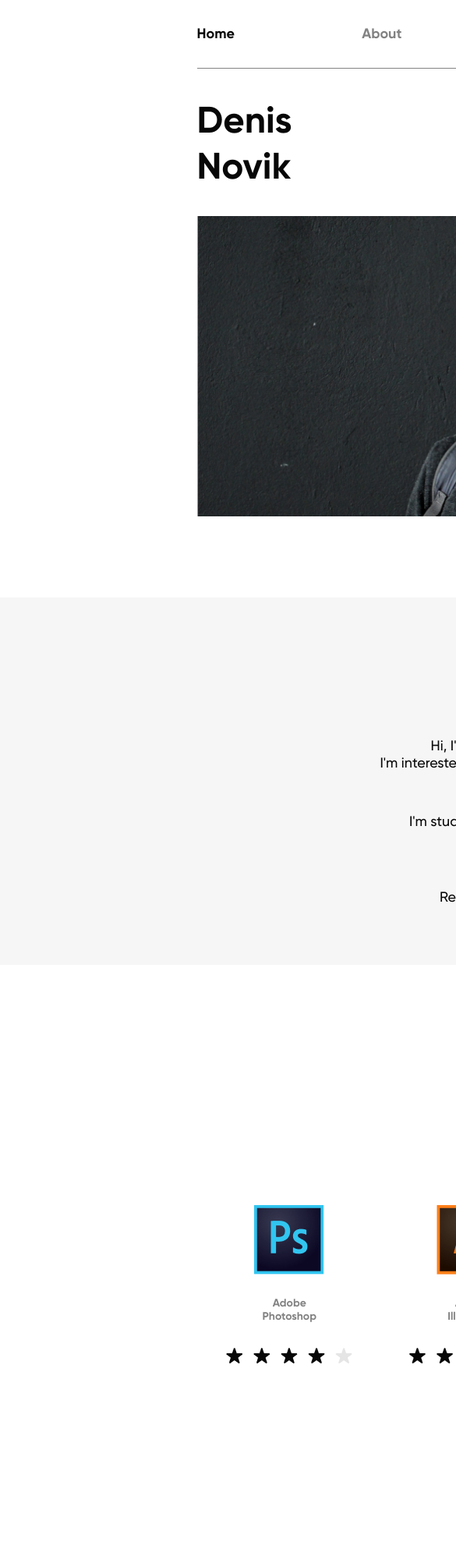
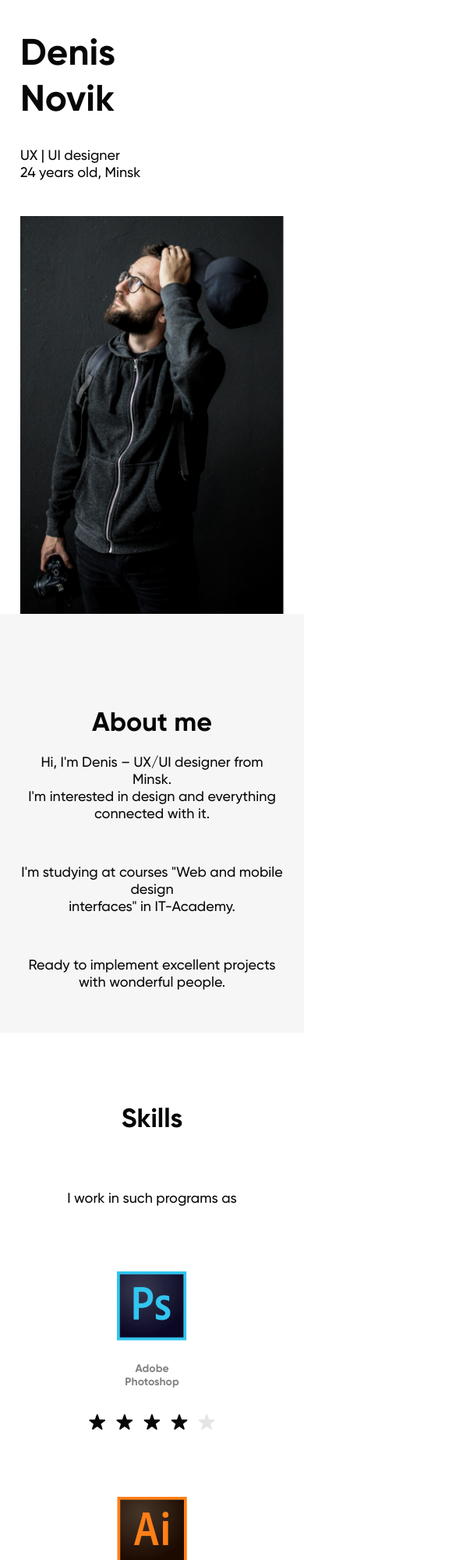
Before and after one commit to Chagnik/my_project, a plain HTML site: page index.html in a window 390 px wide. Shown: the top 2000 px of the page at 78% size, 585 px wide, since content can reach past the window. Before the commit the page ends 1752 px from the top, so only its background shows below. Drawn offline with Linux system fonts and the light colour scheme; files whose address does not match are found by name.

Commit message:
Работа с адаптивом страцы

```diff
--- a/index.html
+++ b/index.html
@@ -3,8 +3,9 @@
 <head>
     <meta charset="UTF-8">
     <meta http-equiv="X-UA-Compatible" content="IE=edge">
-    <meta name="viewport" content="width=device-width, initial-scale=1.0">
+
     <link rel="stylesheet" href="css/style.css">
+    <meta name="viewport" content="width=device-width>
     <title>Document</title>
 </head>
 <body>
@@ -29,7 +30,8 @@
                 </div>
             </div>
             <div class="header__image">
-                <img src="/image/BSPP2266.png" alt="">
+                <img class="pc" src="/image/BSPP2266.png" alt="">
+                <img class="mobile" src="/image/mobile.png" alt="">
             </div>
         </div>
     </div>
--- a/scss/style.scss
+++ b/scss/style.scss
@@ -13,44 +13,47 @@
 	font-weight: normal;
 	font-style: normal;
 }
-
-
 @import "nullstyle.scss";
 
 $color1: #070707;
 $color2: #828282;
 $color3: #F6F6F6;
 
-%18px {
+%fs18 {
     font-family: 'Gilroy-Medium';
     font-size: 18px;
     line-height: 22px;
     color: $color1;
 }
-%14px {
+
+%fs14 {
     font-family: 'Gilroy-Bold';
     font-size: 14px;
     line-height: 17px;
     color: $color2;
 }
-
 .header {
     margin: 0 auto;
     margin-bottom: 104px;
     &__menu {
         font-family: 'Gilroy-Bold';
         margin: 0 auto;
-        width: 940px / 1445px * 100%;
+        width: 930px / 1440px * 100%;
         height: 88px;
         display: flex;
         justify-content: space-between;
         align-items: center;
         border-bottom: 1px solid $color2;
         transform: matrix(1, 0, 0, 1, 0, 0);
+        @media (max-width:992px) {
+            visibility: hidden;
+            height: 0px;
+        }
     }
     &__menu-item {
         list-style: none;
-        @extend %18px;
+        @extend %fs18;
+        color: $color2;
         &:first-child {
             color: $color1;
         }
@@ -61,16 +64,24 @@ $color3: #F6F6F6;
     }
     &__hero {
         margin: 0 auto;
-        width: 940px / 1445px * 100%;
-        height: 100%;
+        width: 930px / 1440px * 100%;
         display: flex;
         justify-content: space-between;
         flex-direction: column;
+        @media (max-width:992px) {
+            width: 100%;
+            padding: 0 26px;
+        }
+
     }
 
     &__information {
         display: flex;
         justify-content: space-between;
+        @media (max-width:992px) {
+            display: grid;
+            justify-content: baseline;
+        }
     }
 
     &__name {
@@ -88,8 +99,7 @@ $color3: #F6F6F6;
         display: flex;
         align-items: flex-end;
         p {
-            @extend %18px;
-        }
+            @extend %fs18; }
     }
 
     &__language {
@@ -105,23 +115,47 @@ $color3: #F6F6F6;
             top: 114px;
             right: -20px;
         }
+        @media (max-width:992px) {
+            visibility: hidden;
+            width: 0%;
+            height: 0%;
+            position: absolute;
+        }
     }
 
     &__image {
-        background: url(../image/BSPP2266.png);
-        img {
+        .pc {
             width: 100%;
+            @media (max-width:992px) {
+                visibility: hidden;
+                width: 0px;
+                height: 0px;
+            }
+        }
+        .mobile {
+            visibility: hidden;
+            width: 0%;
+            height: 0%;
+            @media (max-width:992px) {
+                visibility: visible;
+                width: 100%;
+                height: 100%;
+                img {
+                    width: 100%;
+                    height: 100%;
+                }
+            }
         }
     }
 
-    }
+}
     .about {
-        width: 1445px;
         margin: 0 auto;
         background-color: $color3;
-        p {
-            @extend 18px;
+        >p {
+            @extend %fs18 !optional;
             padding-bottom: 53px;
+            text-align: center;
         }
 		&__title {
             p {
@@ -129,14 +163,17 @@ $color3: #F6F6F6;
                 @extend .title;
             }
 		}
-}
+        @media (max-width:992px) {
+            padding: 0 26px;
+        }
+    }
 .skills {
-    width: 1445px;
+    width: 100%;
     margin: 0 auto;
-    display: grid;
+    display: block;
     justify-content: center;
     >p{
-        @extend %18px;
+        @extend %fs18;
         text-align: center;
     }
     &__title {
@@ -145,9 +182,15 @@ $color3: #F6F6F6;
     }
     &__container {
         display: flex;
+        text-align: center;
         justify-content: space-around;
-        width: 937px;
+        width: 992px/1440px * 100%;
+        margin: 0 auto;
         margin-top: 84px;
+        @media (max-width:992px) {
+            flex-direction: column;
+            margin-top: 0px;
+        }
     }
     &__item {
         display: flex;
@@ -156,7 +199,10 @@ $color3: #F6F6F6;
         align-items: center;
         height: 207px;
         p {
-            @extend %14px;
+            @extend %fs14;
+        }
+        @media (max-width:992px) {
+            margin-top: 82px;
         }
     }
 }
```
Also changed, not shown: css/nullstyle.css (deleted), css/style.css, image/mobile.png (added).
